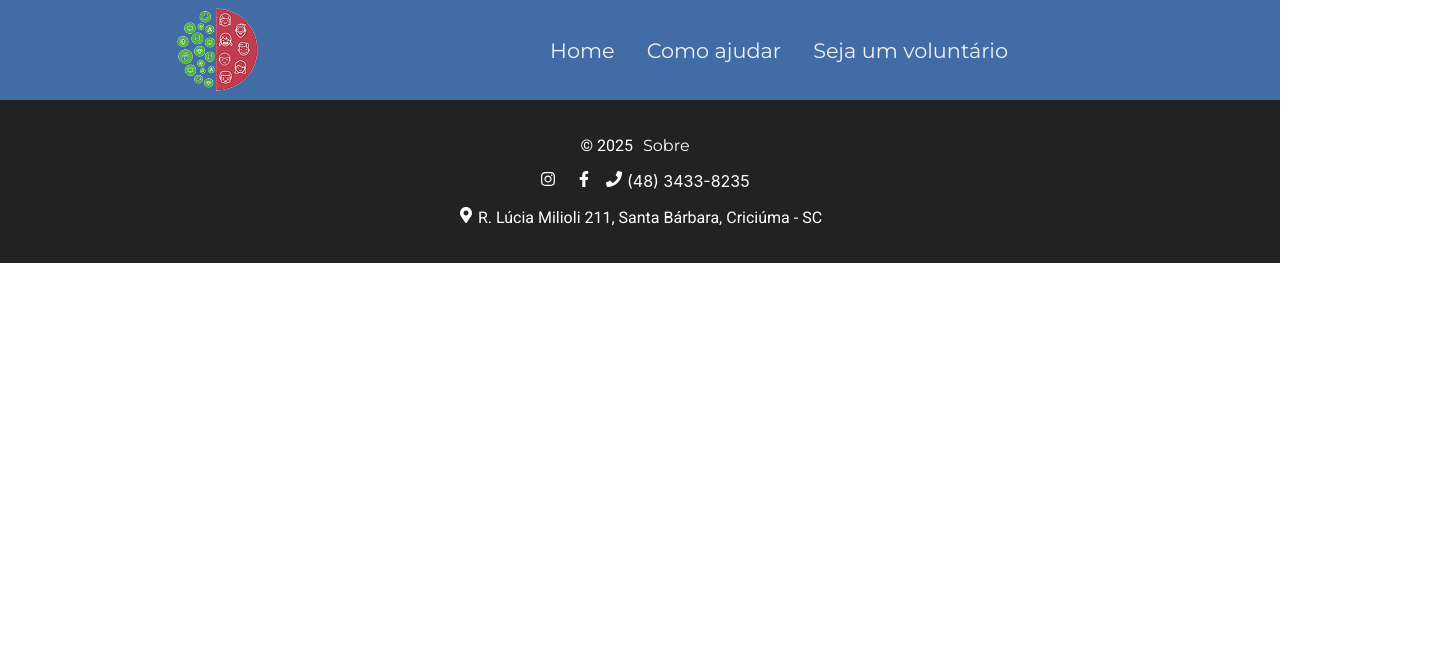
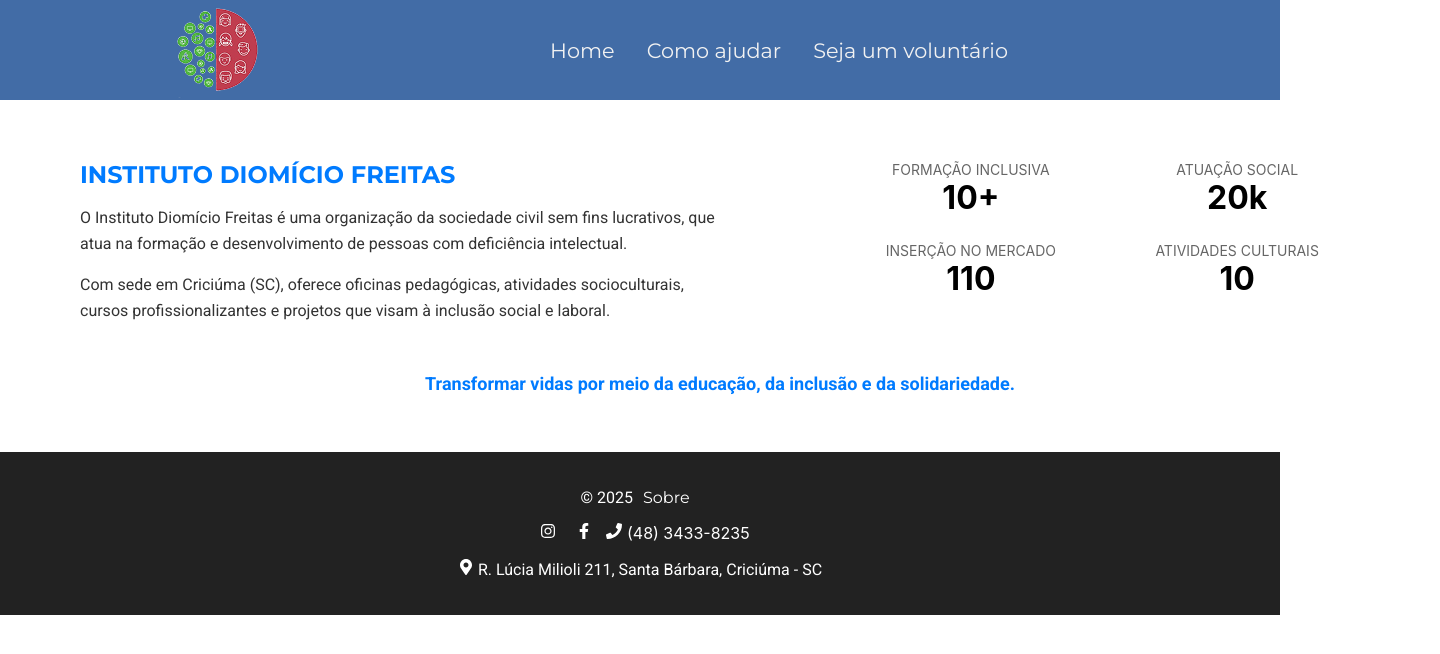
Before and after one commit to MarxWesley/projeto_extensao_III, a React (Create React App) app: page /comoajudar in a window 1280 px wide. Shown: the top 654 px of the page, 1440 px wide, since content can reach past the window. Built offline with nearby package versions, Linux system fonts and the light colour scheme.

Commit message:
adding the first stuffs in notice

```diff
--- a/src/App.js
+++ b/src/App.js
@@ -3,6 +3,7 @@
 import Navbar from './components/Navbar/Navbar';
 import { BrowserRouter, Route, Routes } from 'react-router-dom';
 import Home from './pages/home/Home';
+import Notice from './components/Notice/Notice';
 
 function App() {
   return (
@@ -12,6 +13,7 @@
         <Route path='/' element={<Home />}/>
         <Route path='/comoajudar' element='' />
       </Routes>
+      <Notice/>
       <Footer />
     </BrowserRouter>
   );
--- a/src/components/Notice/Notice.jsx
+++ b/src/components/Notice/Notice.jsx
@@ -0,0 +1,48 @@
+import React from 'react';
+import styles from './Notice.module.css';
+
+const Notice = () => {
+  return (
+    <section className={styles.notice}>
+      <div className={styles.container}>
+
+        <div className={styles.textSection}>
+          <h2 className={styles.title}>INSTITUTO DIOMÍCIO FREITAS</h2>
+          <p>
+            O Instituto Diomício Freitas é uma organização da sociedade civil sem fins lucrativos,
+            que atua na formação e desenvolvimento de pessoas com deficiência intelectual.
+          </p>
+          <p>
+            Com sede em Criciúma (SC), oferece oficinas pedagógicas, atividades socioculturais,
+            cursos profissionalizantes e projetos que visam à inclusão social e laboral.
+          </p>
+        </div>
+
+        <div className={styles.dataSection}>
+          <div className={styles.dataItem}>
+            <span className={styles.label}>FORMAÇÃO INCLUSIVA</span>
+            <span className={styles.number}>10+</span>
+          </div>
+          <div className={styles.dataItem}>
+            <span className={styles.label}>ATUAÇÃO SOCIAL</span>
+            <span className={styles.number}>20k</span>
+          </div>
+          <div className={styles.dataItem}>
+            <span className={styles.label}>INSERÇÃO NO MERCADO</span>
+            <span className={styles.number}>110</span>
+          </div>
+          <div className={styles.dataItem}>
+            <span className={styles.label}>ATIVIDADES CULTURAIS</span>
+            <span className={styles.number}>10</span>
+          </div>
+        </div>
+      </div>
+
+      <p className={styles.impactPhrase}>
+        Transformar vidas por meio da educação, da inclusão e da solidariedade.
+      </p>
+    </section>
+  );
+};
+
+export default Notice;
--- a/src/components/Notice/Notice.module.css
+++ b/src/components/Notice/Notice.module.css
@@ -0,0 +1,63 @@
+.notice {
+    width: 100%;
+    padding: 40px 80px;
+    background-color: #fff;
+  }
+
+  .container {
+    display: flex;
+    justify-content: space-between;
+    align-items: center;
+  }
+
+  .textSection {
+    width: 50%;
+  }
+
+  .title {
+    font-size: 24px;
+    font-weight: bold;
+    color: #007bff;
+    margin-bottom: 15px;
+  }
+
+  .textSection p {
+    font-size: 16px;
+    color: #333;
+    line-height: 1.6;
+    margin-bottom: 10px;
+  }
+
+  .dataSection {
+    width: 40%;
+    display: flex;
+    flex-wrap: wrap;
+    justify-content: space-between;
+  }
+
+  .dataItem {
+    width: 48%;
+    text-align: center;
+    margin-bottom: 20px;
+  }
+
+  .number {
+    font-size: 32px;
+    font-weight: bold;
+    color: #000000; /* #e91e63 */
+  }
+
+  .label {
+    display: block;
+    font-size: 14px;
+    color: #666;
+    margin-top: 5px;
+  }
+
+  .impactPhrase {
+    text-align: center;
+    font-size: 18px;
+    color: #007bff;
+    font-weight: bold;
+    margin-top: 40px;
+  }
```
